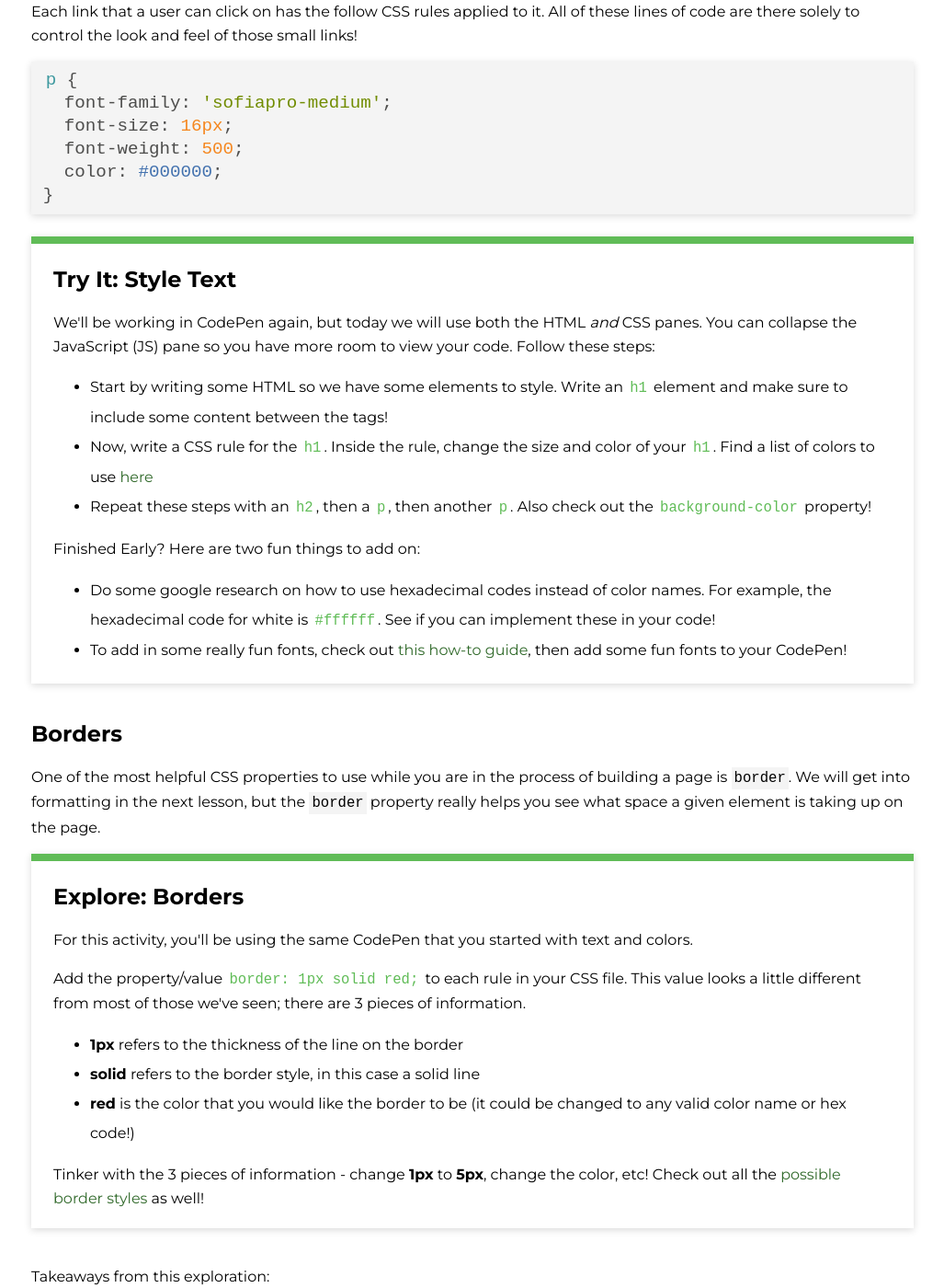
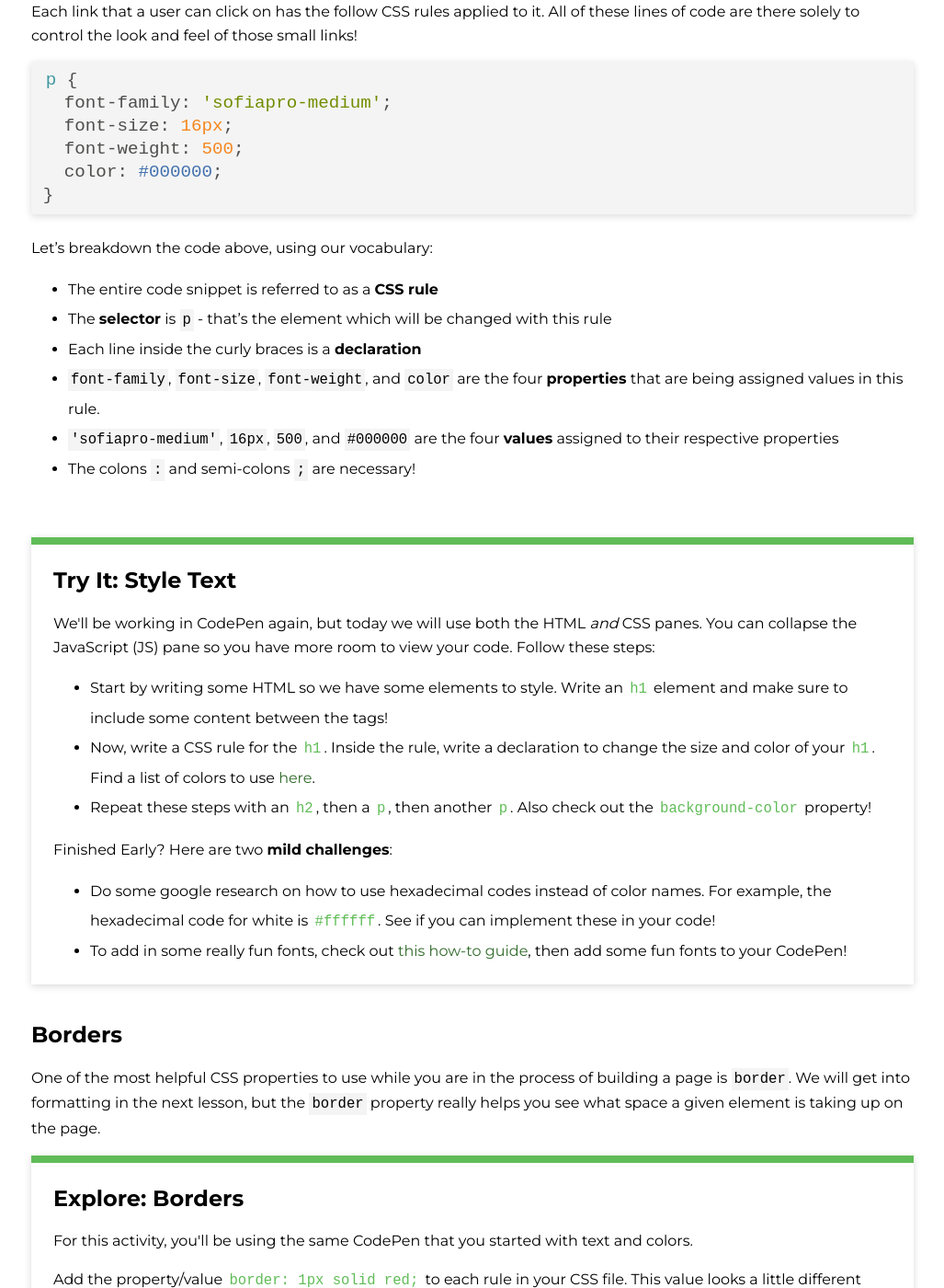
Before and after one commit to ameseee/kwk-curriculum-site, a Jekyll site: the page built from web-app/lessons/css-intro/index.md, in a window 1280 px wide and 1400 px high, scrolled down 2567 px. Shown: the whole window at 92% size, without its empty margins (126-1153 px from the left). Built offline with Jekyll 4.4.1, drawn with Linux system fonts in a browser that asks for light colours; nearby versions of some CDN libraries; grey boxes are pictures that could not be loaded.

Commit message:
Update text section

````diff
--- a/web-app/lessons/css-intro/index.md
+++ b/web-app/lessons/css-intro/index.md
@@ -49,7 +49,7 @@ In the previous section, we said that "there is so much that CSS can do". Each l
 
 While we may take it for granted, the decisions that a developer makes for a webpage makes regarding text has a huge influence on the experience a user has on that webpage! Here are some things to notice about any piece of text:
 
-- Font Family
+- Font
 - Size
 - Weight
 - Color
@@ -69,16 +69,26 @@ p {
 }
 ```
 
+Let's breakdown the code above, using our vocabulary:
+- The entire code snippet is referred to as a **CSS rule**
+- The **selector** is `p` - that's the element which will be changed with this rule
+- Each line inside the curly braces is a **declaration**
+- `font-family`, `font-size`, `font-weight`, and `color` are the four **properties** that are being assigned values in this rule.
+- `'sofiapro-medium'`, `16px`, `500`, and `#000000` are the four **values** assigned to their respective properties
+- The colons `:` and semi-colons `;` are necessary!
+
+<br>
+
 <div class="try-it">
   <h2>Try It: Style Text</h2>
   <p>We'll be working in CodePen again, but today we will use both the HTML <em>and</em> CSS panes. You can collapse the JavaScript (JS) pane so you have more room to view your code. Follow these steps:</p>
   <ul>
     <li>Start by writing some HTML so we have some elements to style. Write an <code class="try-it-code">h1</code> element and make sure to include some content between the tags!</li>
-    <li>Now, write a CSS rule for the <code class="try-it-code">h1</code>. Inside the rule, change the size and color of your <code class="try-it-code">h1</code>. Find a list of colors to use <a target="blank" href="http://colours.neilorangepeel.com/">here</a></li>
+    <li>Now, write a CSS rule for the <code class="try-it-code">h1</code>. Inside the rule, write a declaration to change the size and color of your <code class="try-it-code">h1</code>. Find a list of colors to use <a target="blank" href="http://colours.neilorangepeel.com/">here</a>.</li>
     <li>Repeat these steps with an <code class="try-it-code">h2</code>, then a <code class="try-it-code">p</code>, then another <code class="try-it-code">p</code>. Also check out the <code class="try-it-code">background-color</code> property!</li>
   </ul>
 
-  <p>Finished Early? Here are two fun things to add on:</p>
+  <p>Finished Early? Here are two <strong>mild challenges</strong>:</p>
   <ul>
     <li>Do some google research on how to use hexadecimal codes instead of color names. For example, the hexadecimal code for white is <code class="try-it-code">#ffffff</code>. See if you can implement these in your code!</li>
     <li>To add in some really fun fonts, check out <a href="https://codepen.io/team/sparkbox/full/OMdwoJ">this how-to guide</a>, then add some fun fonts to your CodePen!</li>
````
